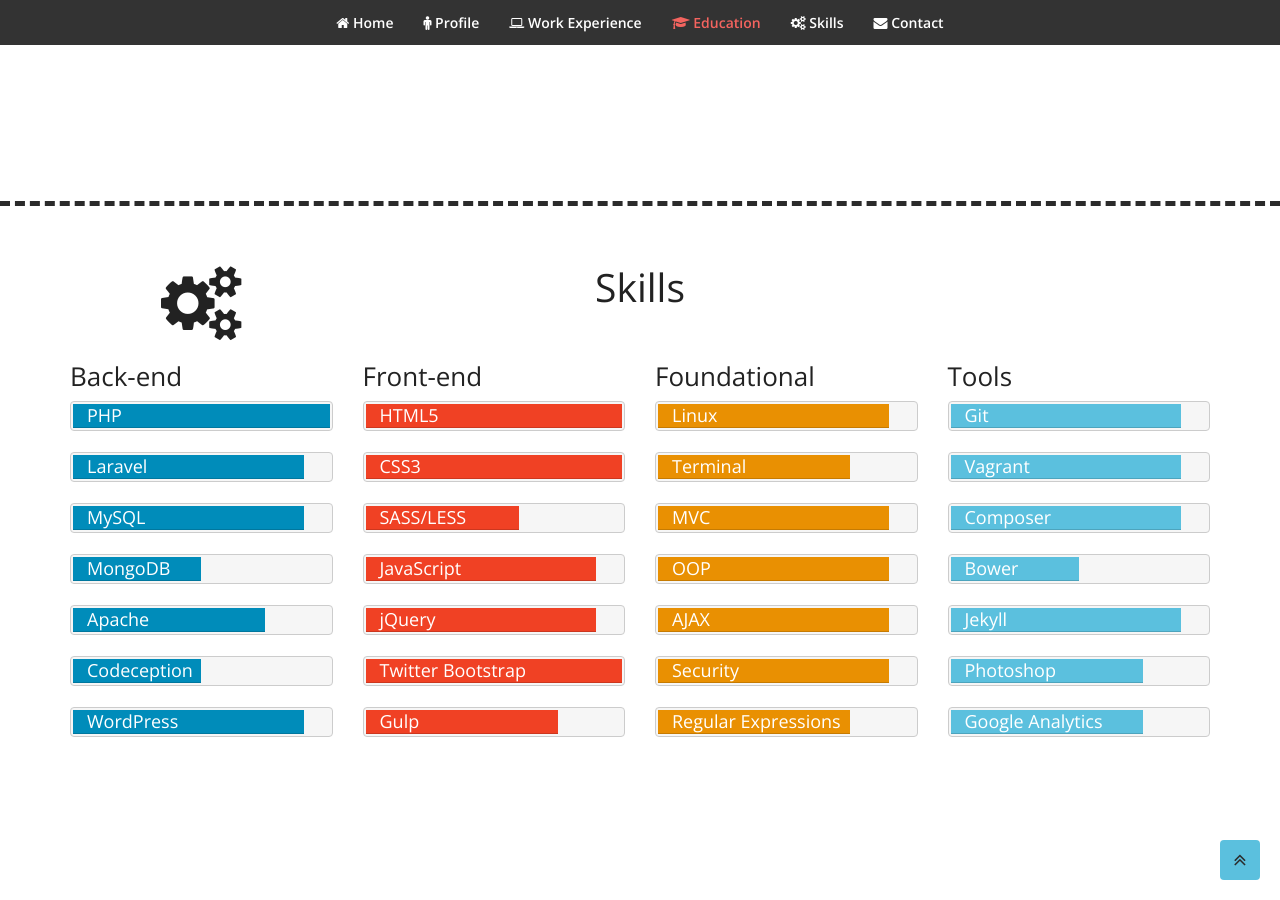
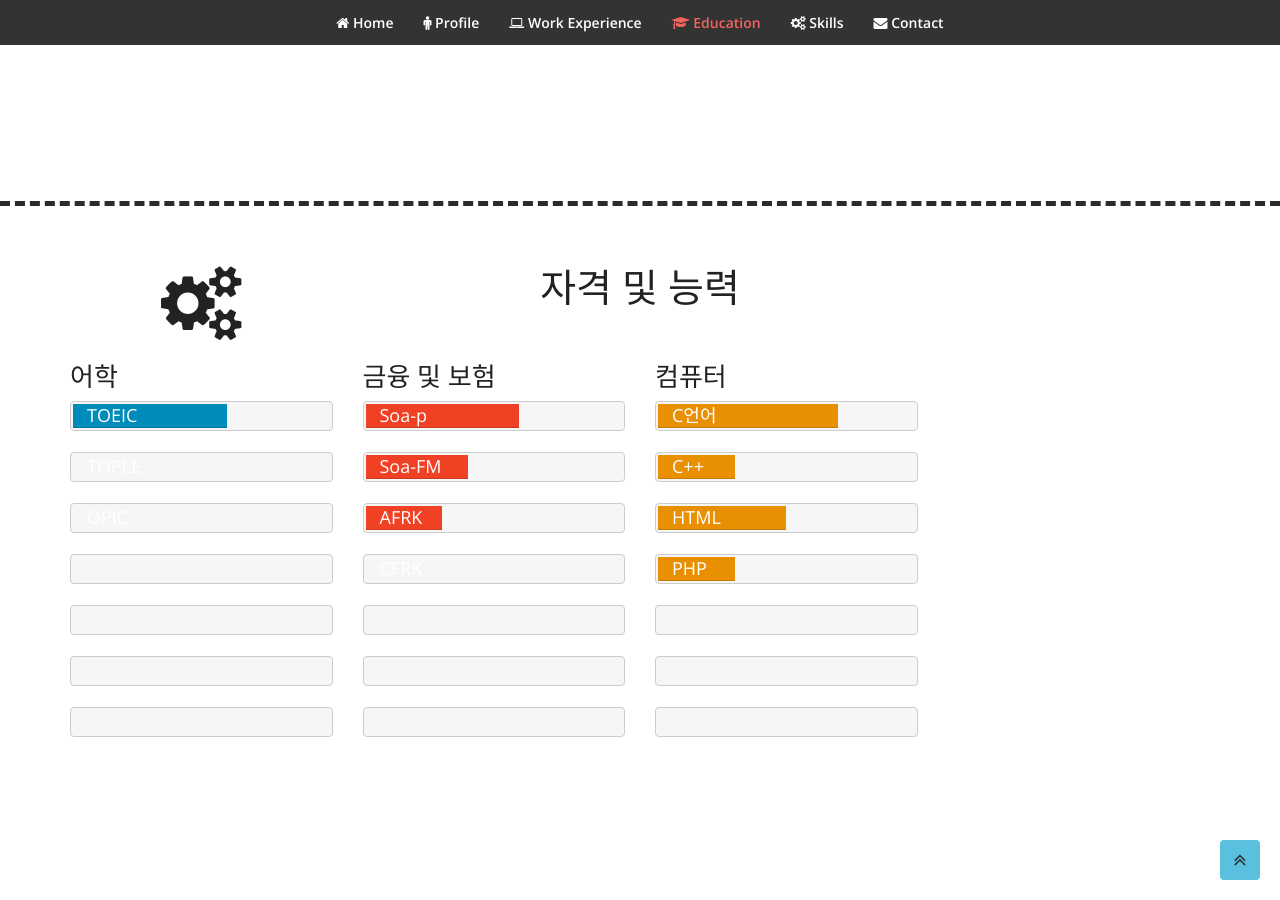
Before and after one commit to dnjs0309/dnjs0309.github.io, a Jekyll site: the page built from index.html, in a window 1280 px wide and 900 px high, scrolled down 3394 px. Built offline with Jekyll 4.4.1, drawn with Linux system fonts in a browser that asks for light colours; nearby versions of some CDN libraries.

Commit message:
Update skills.html

```diff
--- a/_includes/skills.html
+++ b/_includes/skills.html
@@ -5,112 +5,86 @@
 				<i class="fa fa-gears fa-5x"></i>
 			</div>
 			<div class="col-md-6">
-				<h1>Skills</h1>
+				<h1>자격 및 능력</h1>
 			</div>
 		</div>
 
 		<div class="row">
 			<div class="col-xs-12 col-sm-6 col-md-3">
-				<h3 class="skill-group">Back-end</h3>
+				<h3 class="skill-group">어학</h3>
 
 				<div class="progress">
-				  <div class="progress-bar" role="progressbar" data-transitiongoal="100"><span>PHP</span></div>
+				  <div class="progress-bar" role="progressbar" data-transitiongoal="60"><span>TOEIC</span></div>
 				</div>
 				<div class="progress">
-				  <div class="progress-bar" role="progressbar" data-transitiongoal="90"><span>Laravel</span></div>
+				  <div class="progress-bar" role="progressbar" data-transitiongoal="0"><span>TOPLE</span></div>
 				</div>
 				<div class="progress">
-				  <div class="progress-bar" role="progressbar" data-transitiongoal="90"><span>MySQL</span></div>
+				  <div class="progress-bar" role="progressbar" data-transitiongoal="0"><span>OPIC</span></div>
 				</div>
 				<div class="progress">
-				  <div class="progress-bar" role="progressbar" data-transitiongoal="50"><span>MongoDB</span></div>
+				  <div class="progress-bar" role="progressbar" data-transitiongoal="0"><span></span></div>
 				</div>
 				<div class="progress">
-				  <div class="progress-bar" role="progressbar" data-transitiongoal="75"><span>Apache</span></div>
+				  <div class="progress-bar" role="progressbar" data-transitiongoal="0"><span></span></div>
 				</div>
 				<div class="progress">
-				  <div class="progress-bar" role="progressbar" data-transitiongoal="50"><span>Codeception</span></div>
+				  <div class="progress-bar" role="progressbar" data-transitiongoal="0"><span></span></div>
 				</div>
 				<div class="progress">
-				  <div class="progress-bar" role="progressbar" data-transitiongoal="90"><span>WordPress</span></div>
+				  <div class="progress-bar" role="progressbar" data-transitiongoal="0"><span></span></div>
 				</div>
 			</div>
 
 			<div class="col-xs-12 col-sm-6 col-md-3">
-				<h3 class="skill-group">Front-end</h3>
+				<h3 class="skill-group">금융 및 보험</h3>
 
 				<div class="progress">
-				  <div class="progress-bar progress-bar-danger" role="progressbar" data-transitiongoal="100"><span>HTML5</span></div>
+				  <div class="progress-bar progress-bar-danger" role="progressbar" data-transitiongoal="60"><span>Soa-p</span></div>
 				</div>
 				<div class="progress">
-				  <div class="progress-bar progress-bar-danger" role="progressbar" data-transitiongoal="100"><span>CSS3</span></div>
+				  <div class="progress-bar progress-bar-danger" role="progressbar" data-transitiongoal="40"><span>Soa-FM</span></div>
 				</div>
 				<div class="progress">
-				  <div class="progress-bar progress-bar-danger" role="progressbar" data-transitiongoal="60"><span>SASS/LESS</span></div>
+				  <div class="progress-bar progress-bar-danger" role="progressbar" data-transitiongoal="30"><span>AFRK</span></div>
 				</div>
 				<div class="progress">
-				  <div class="progress-bar progress-bar-danger" role="progressbar" data-transitiongoal="90"><span>JavaScript</span></div>
+				  <div class="progress-bar progress-bar-danger" role="progressbar" data-transitiongoal="0"><span>CFRK</span></div>
 				</div>
 				<div class="progress">
-				  <div class="progress-bar progress-bar-danger" role="progressbar" data-transitiongoal="90"><span>jQuery</span></div>
+				  <div class="progress-bar progress-bar-danger" role="progressbar" data-transitiongoal="0"><span></span></div>
 				</div>
 				<div class="progress">
-				  <div class="progress-bar progress-bar-danger" role="progressbar" data-transitiongoal="100"><span>Twitter Bootstrap</span></div>
+				  <div class="progress-bar progress-bar-danger" role="progressbar" data-transitiongoal="0"><span></span></div>
 				</div>
 				<div class="progress">
-				  <div class="progress-bar progress-bar-danger" role="progressbar" data-transitiongoal="75"><span>Gulp</span></div>
+				  <div class="progress-bar progress-bar-danger" role="progressbar" data-transitiongoal="0"><span></span></div>
 				</div>
 			</div>
 
 			<div class="col-xs-12 col-sm-6 col-md-3">
-				<h3 class="skill-group">Foundational</h3>
+				<h3 class="skill-group">컴퓨터</h3>
 
 				<div class="progress">
-				  <div class="progress-bar progress-bar-warning" role="progressbar" data-transitiongoal="90"><span>Linux</span></div>
+				  <div class="progress-bar progress-bar-warning" role="progressbar" data-transitiongoal="70"><span>C언어</span></div>
 				</div>
 				<div class="progress">
-				  <div class="progress-bar progress-bar-warning" role="progressbar" data-transitiongoal="75"><span>Terminal</span></div>
+				  <div class="progress-bar progress-bar-warning" role="progressbar" data-transitiongoal="30"><span>C++</span></div>
 				</div>
 				<div class="progress">
-				  <div class="progress-bar progress-bar-warning" role="progressbar" data-transitiongoal="90"><span>MVC</span></div>
+				  <div class="progress-bar progress-bar-warning" role="progressbar" data-transitiongoal="50"><span>HTML</span></div>
 				</div>
 				<div class="progress">
-				  <div class="progress-bar progress-bar-warning" role="progressbar" data-transitiongoal="90"><span>OOP</span></div>
+				  <div class="progress-bar progress-bar-warning" role="progressbar" data-transitiongoal="30"><span>PHP</span></div>
 				</div>
 				<div class="progress">
-				  <div class="progress-bar progress-bar-warning" role="progressbar" data-transitiongoal="90"><span>AJAX</span></div>
+				  <div class="progress-bar progress-bar-warning" role="progressbar" data-transitiongoal="0"><span></span></div>
 				</div>
 				<div class="progress">
-				  <div class="progress-bar progress-bar-warning" role="progressbar" data-transitiongoal="90"><span>Security</span></div>
+				  <div class="progress-bar progress-bar-warning" role="progressbar" data-transitiongoal="0"><span></span></div>
 				</div>
 				<div class="progress">
-				  <div class="progress-bar progress-bar-warning" role="progressbar" data-transitiongoal="75"><span>Regular Expressions</span></div>
-				</div>
-			</div>
-
-			<div class="col-xs-12 col-sm-6 col-md-3">
-				<h3 class="skill-group">Tools</h3>
-
-				<div class="progress">
-				  <div class="progress-bar progress-bar-info" role="progressbar" data-transitiongoal="90"><span>Git</span></div>
-				</div>
-				<div class="progress">
-				  <div class="progress-bar progress-bar-info" role="progressbar" data-transitiongoal="90"><span>Vagrant</span></div>
-				</div>
-				<div class="progress">
-				  <div class="progress-bar progress-bar-info" role="progressbar" data-transitiongoal="90"><span>Composer</span></div>
-				</div>
-				<div class="progress">
-				  <div class="progress-bar progress-bar-info" role="progressbar" data-transitiongoal="50"><span>Bower</span></div>
-				</div>
-				<div class="progress">
-				  <div class="progress-bar progress-bar-info" role="progressbar" data-transitiongoal="90"><span>Jekyll</span></div>
-				</div>
-				<div class="progress">
-				  <div class="progress-bar progress-bar-info" role="progressbar" data-transitiongoal="75"><span>Photoshop</span></div>
-				</div>
-				<div class="progress">
-				  <div class="progress-bar progress-bar-info" role="progressbar" data-transitiongoal="75"><span>Google Analytics</span></div>
+				  <div class="progress-bar progress-bar-warning" role="progressbar" data-transitiongoal="0"><span></span></div>
 				</div>
 			</div>
 		</div>
```
